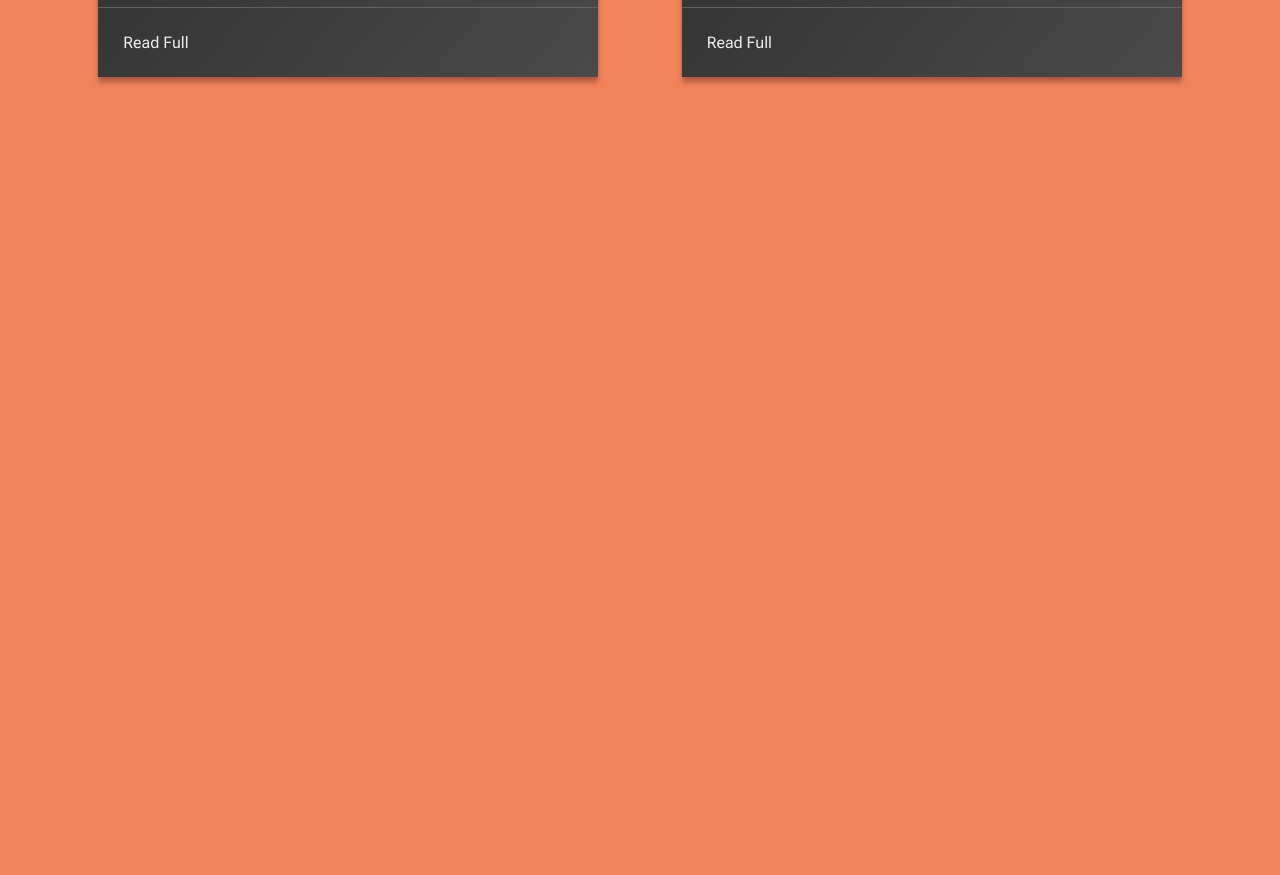
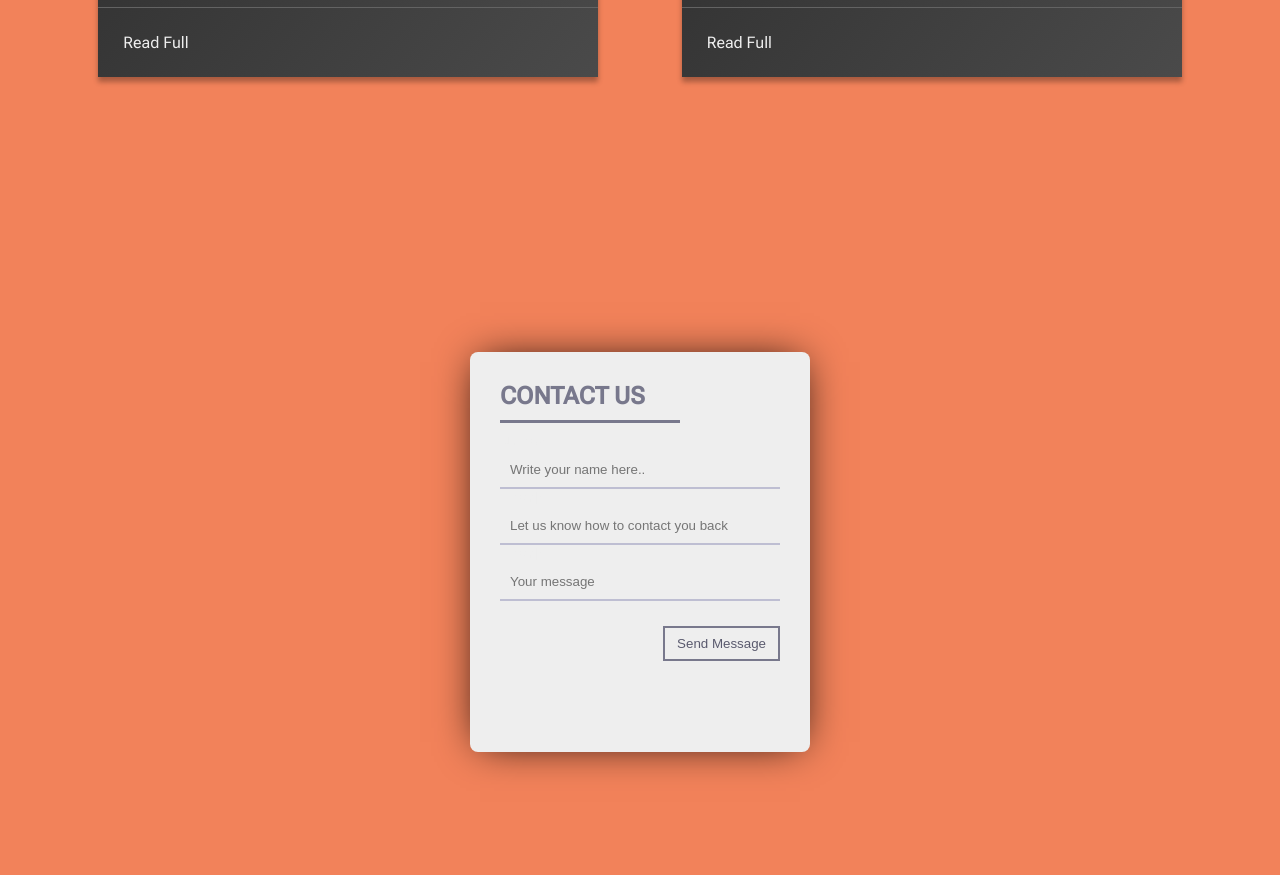
Before and after one commit to pesto-students/p9-devanshu-Sukanya3096, a plain HTML site: page Week-2/assignment-part-1/index.html in a window 1280 px wide. Shown: the part 1247-2122 px from the top of the page. Before the commit the page ends 1479 px from the top, so only its background shows below. Drawn offline with Linux system fonts and the light colour scheme.

Commit message:
assignment part 2 - week 2

```diff
--- a/Week-2/index.css
+++ b/Week-2/assignment-part-1/index.css
@@ -10,6 +10,7 @@ body {
 header {
   align-self: center;
   text-align: center;
+  z-index: 1;
   background: #f28273
     url(https://themes.googleusercontent.com/image?id=cv9I8ENrXKLcyUn5vUUQg7E6BKlHmpvCj3ZWzIxS4dFY686OFUWqf0gChAoj9zmPK4JQtHoONC4J)
     no-repeat scroll top center;
@@ -130,3 +131,51 @@ footer {
 .basic-card-dark .card-link a:after {
   background: #eee;
 }
+
+form {
+  width: 340px;
+  height: 400px;
+  background: #eee;
+  border-radius: 8px;
+  box-shadow: 0 0 40px -10px #000;
+  margin: 0 auto;
+  padding: 20px 30px;
+  box-sizing: border-box;
+  position: relative;
+}
+
+form h2 {
+  margin: 10px 0;
+  padding-bottom: 10px;
+  width: 180px;
+  color: #78788c;
+  border-bottom: 3px solid #78788c;
+}
+form input {
+  width: 100%;
+  padding: 10px;
+  box-sizing: border-box;
+  background: none;
+  outline: none;
+  border: 0;
+  transition: all 0.3s;
+  border-bottom: 2px solid #bebed2;
+}
+form input:focus {
+  border-bottom: 2px solid #78788c;
+}
+
+button {
+  float: right;
+  padding: 8px 12px;
+  margin: 25px 0 0;
+  border: 2px solid #78788c;
+  background: 0;
+  color: #5a5a6e;
+  cursor: pointer;
+  transition: all 0.3s;
+}
+button:hover {
+  background: #78788c;
+  color: #fff;
+}
--- a/Week-2/index.html
+++ b/Week-2/assignment-part-1/index.html
@@ -133,6 +133,24 @@
           </div>
         </section>
       </article>
+      <article>
+        <form>
+          <h2>CONTACT US</h2>
+          <label for="name">Name:</label>
+          <input type="text" placeholder="Write your name here.." required />
+
+          <label for="email">Email:</label>
+          <input
+            type="text"
+            placeholder="Let us know how to contact you back"
+            required
+          />
+
+          <label for="message">Email:</label>
+          <input type="text" placeholder="Your message" required />
+          <button type="submit">Send Message</button>
+        </form>
+      </article>
       <footer>
         <p class="copyright-text">
           Copyright &copy; 2017 All Rights Reserved by
--- /dev/null
+++ b/Week-2/assignment-part-2/index.css
@@ -0,0 +1,83 @@
+html,
+body {
+  width: 100%;
+  height: 100%;
+}
+
+main#main {
+  position: relative;
+  height: 200px;
+  width: 200px;
+  margin: auto;
+  top: 40%;
+}
+
+main#main .content {
+  position: absolute;
+  text-align: center;
+  width: 200px;
+  top: 50%;
+  font-size: 24pt;
+}
+
+main#main .topleft {
+  display: inline-block;
+  position: absolute;
+  width: 100px;
+  height: 100px;
+  top: 0px;
+  left: 0px;
+  background: red;
+  transform-origin: top left;
+  transition: transform 1000ms ease;
+}
+
+main#main .topright {
+  display: inline-block;
+  position: absolute;
+  width: 100px;
+  height: 100px;
+  top: 0px;
+  left: 100px;
+  background: yellow;
+  transform-origin: top right;
+  transition: transform 1000ms ease;
+}
+
+main#main .bottomleft {
+  display: inline-block;
+  position: absolute;
+  width: 100px;
+  height: 100px;
+  left: 0px;
+  top: 100px;
+  background: blue;
+  transform-origin: left bottom;
+  transition: transform 1000ms ease;
+}
+
+main#main .bottomright {
+  display: inline-block;
+  position: absolute;
+  width: 100px;
+  height: 100px;
+  left: 100px;
+  top: 100px;
+  background: green;
+  transform-origin: right bottom;
+  transition: transform 1000ms ease-in-out;
+}
+
+main#main:hover .topleft {
+  transform: rotateZ(90deg);
+}
+main#main:hover .topright {
+  transform: rotateZ(-90deg);
+}
+main#main:hover .bottomleft {
+  transform: rotateZ(-90deg);
+}
+
+main#main:hover .bottomright {
+  transform: rotateZ(90deg);
+}
```
Also changed, not shown: Week-2/assignment-part-2/index.html (added, +20 -0 lines), Week-2/assignment-part-1/assets/image1.jpeg (renamed from Week-2/assets/image1.jpeg), Week-2/assignment-part-1/assets/image2.jpeg (renamed from Week-2/assets/image2.jpeg), Week-2/assignment-part-1/assets/image3.jpeg (renamed from Week-2/assets/image3.jpeg), Week-2/assignment-part-1/assets/image4.jpg (renamed from Week-2/assets/image4.jpg).
